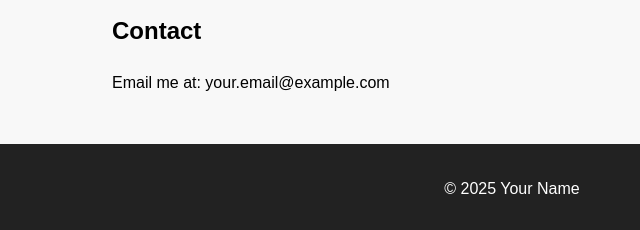
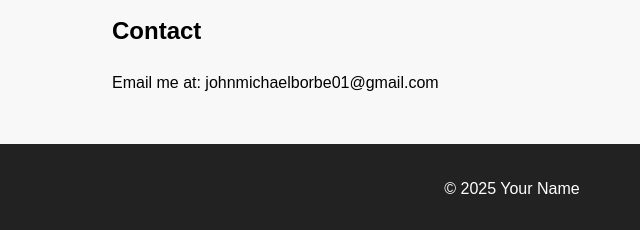
Before and after one commit to EngrJoong/portfolio-website, a plain HTML site: page index.html in a window 1280 px wide. Shown: the part 937-1167 px from the top of the page, 128-768 px from the left. Drawn offline with Linux system fonts and the light colour scheme; a script that the page names is missing.

Commit message:
Update index.html

```diff
--- a/index.html
+++ b/index.html
@@ -32,7 +32,7 @@
 
   <section id="contact">
     <h2>Contact</h2>
-    <p>Email me at: your.email@example.com</p>
+    <p>Email me at: johnmichaelborbe01@gmail.com</p>
   </section>
 
   <footer>
```
